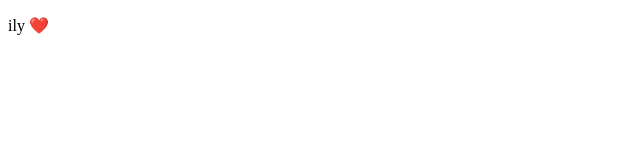
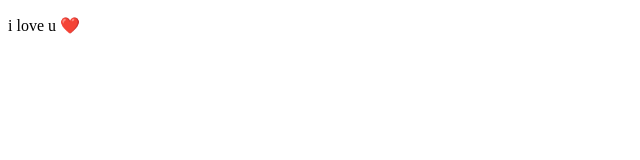
Before and after one commit to doomnor/doomnor.github.io, a plain HTML site: page index.html in a window 1280 px wide. Shown: the full height of the page, 0-640 px from the left. Drawn offline with Linux system fonts and the light colour scheme.

Commit message:
Update index.html

```diff
--- a/index.html
+++ b/index.html
@@ -1,6 +1,6 @@
 <!DOCTYPE html>
 <html>
 <body>
-<p>ily ❤️</p>
+<p>i love u ❤️</p>
 </body>
 </html>
```
